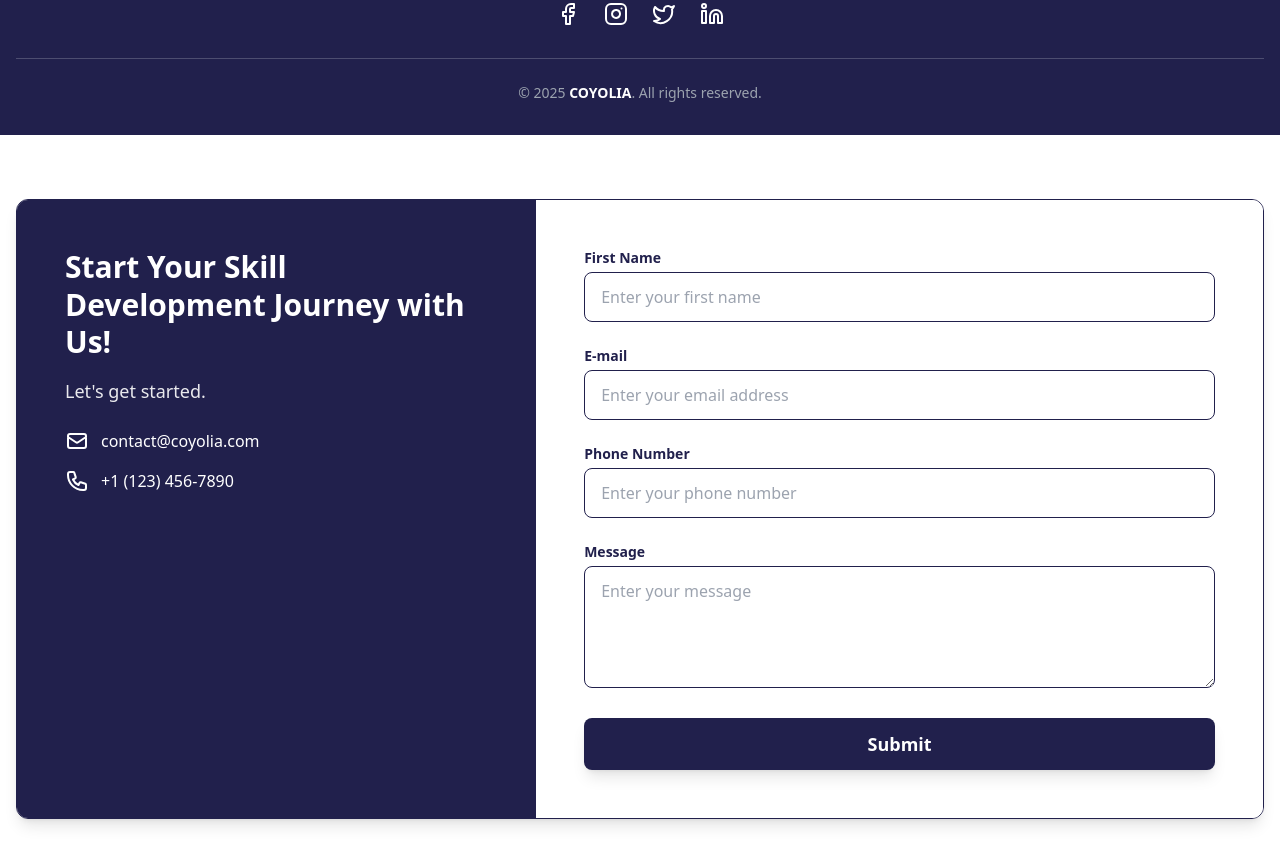
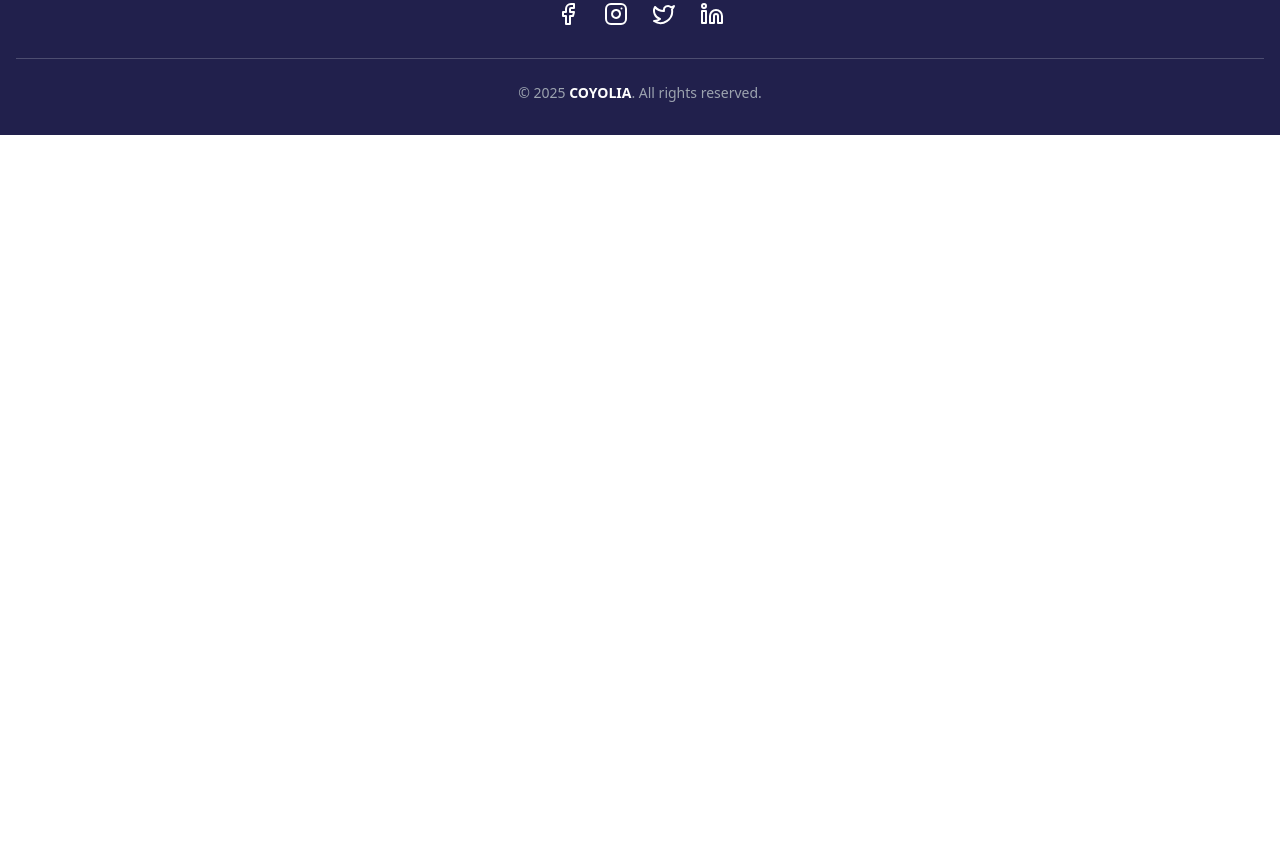
Before and after one commit to krishnakumarmahakul/Coyolia_Web_App_Frontend, a React (Vite) app: page / in a window 1280 px wide. Shown: the part 2940-3805 px from the top of the page. After the commit the page ends 3075 px from the top, so only its background shows below. Built offline with nearby package versions, Linux system fonts and the light colour scheme.

Commit message:
small changes

```diff
--- a/src/App.tsx
+++ b/src/App.tsx
@@ -66,7 +66,7 @@ function App() {
           <AllpagePopup />
         </main>
         <Footer />
-        <Contactus/>
+
       </div>
     </Router>
   );
```
